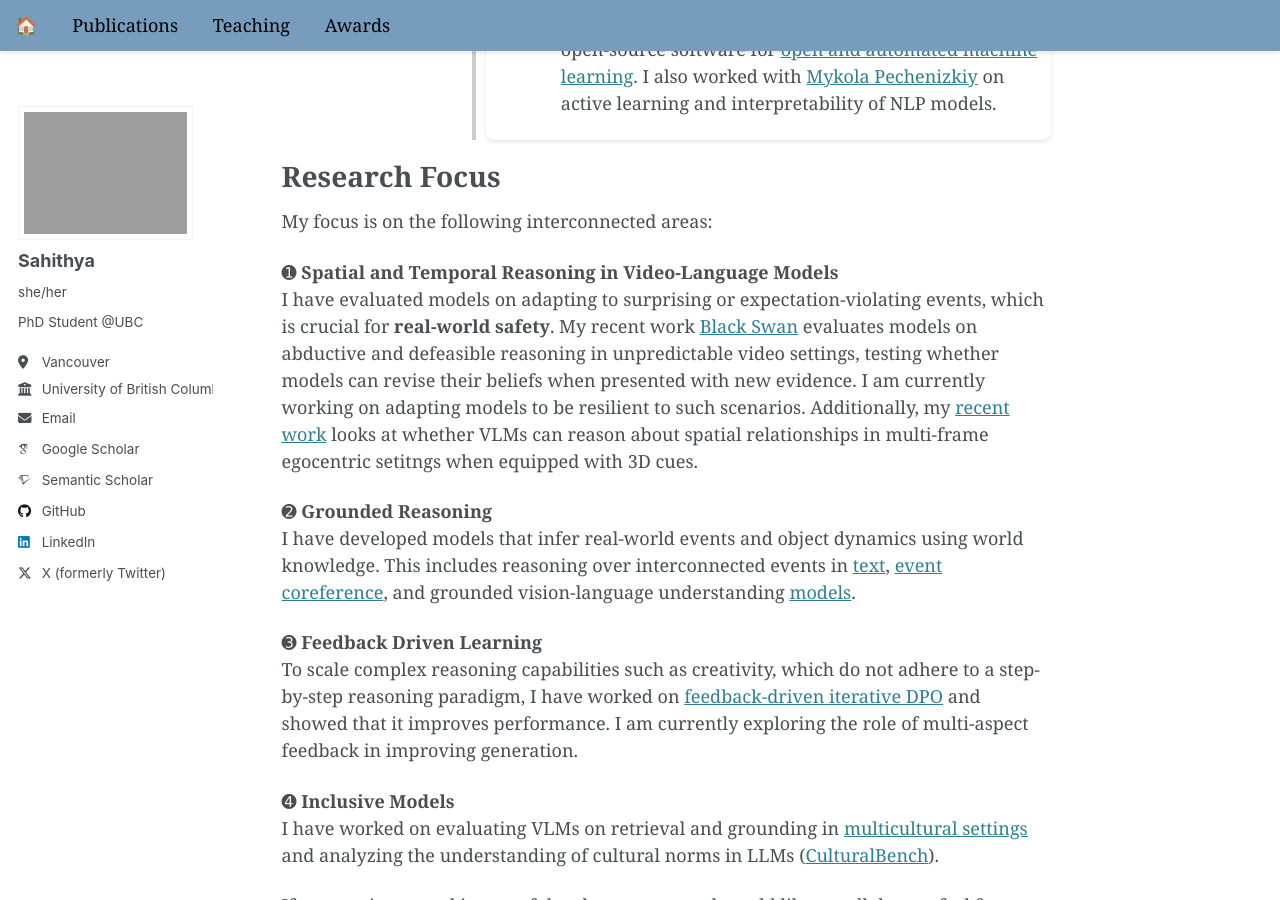
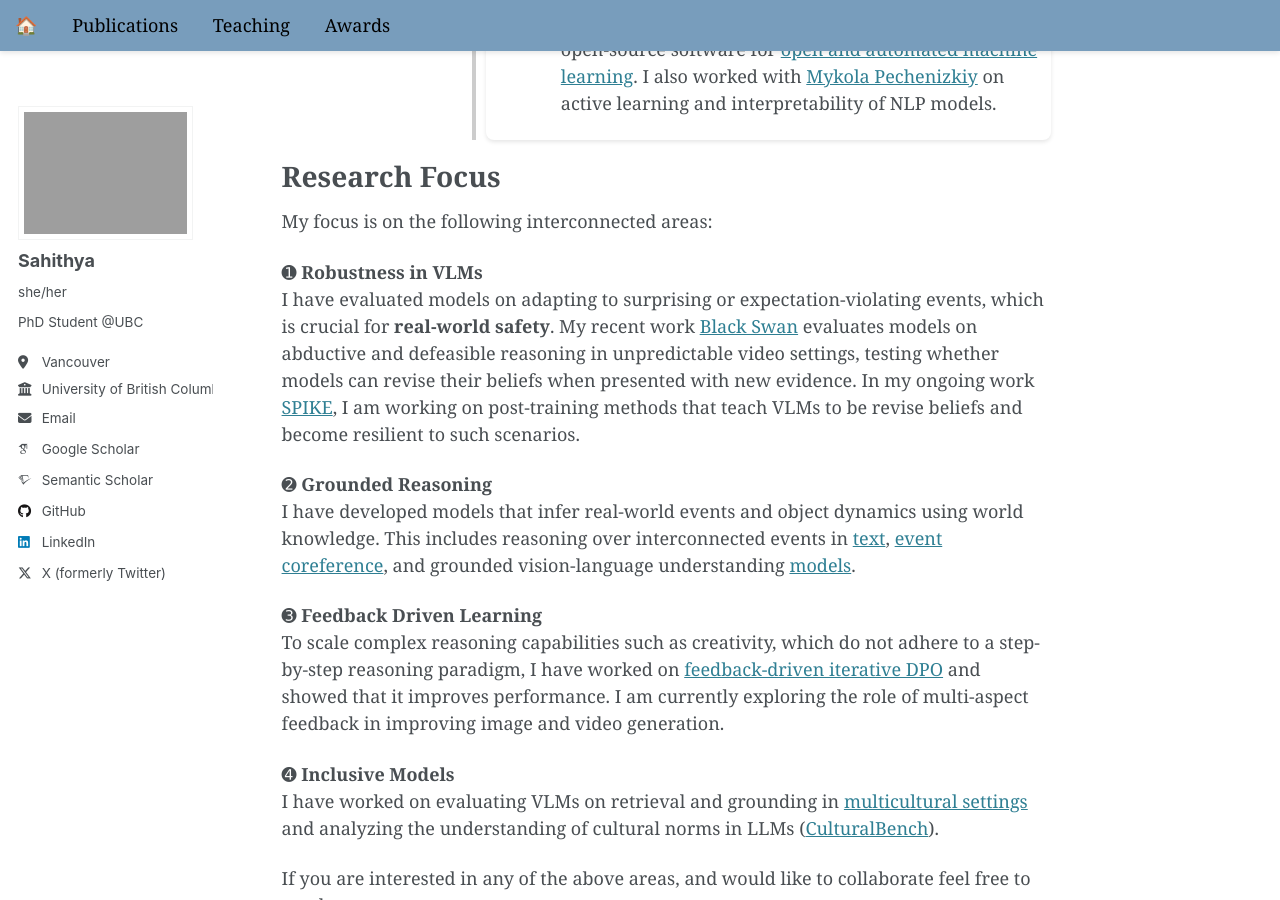
Before and after one commit to sahithyaravi/sahithyaravi.github.io, a Jekyll site: the page built from _pages/about.md, in a window 1280 px wide and 900 px high, scrolled down 1129 px. Built offline with Jekyll 4.4.1, drawn with Linux system fonts in a browser that asks for light colours; some web fonts are replaced.

```diff
--- a/_pages/about.md
+++ b/_pages/about.md
@@ -141,16 +141,14 @@ I work at the intersection of NLP, Vision and cognitively-inspired reasoning. Th
 
 My focus is on the following interconnected areas:
 
-➊ **Spatial and Temporal Reasoning in Video-Language Models**
-I have evaluated models on adapting to surprising or expectation-violating events, which is crucial for **real-world safety**. My recent work [Black Swan](https://blackswan.cs.ubc.ca/) evaluates models on abductive and defeasible reasoning in unpredictable video settings, testing whether models can revise their beliefs when presented with new evidence. I am currently working on adapting models to be resilient to such scenarios.
-Additionally, my [recent work](https://arxiv.org/pdf/2505.24257) looks at whether VLMs can reason about spatial relationships in multi-frame egocentric setitngs when equipped with 3D cues.
+➊ **Robustness in VLMs**
+I have evaluated models on adapting to surprising or expectation-violating events, which is crucial for **real-world safety**. My recent work [Black Swan](https://blackswan.cs.ubc.ca/) evaluates models on abductive and defeasible reasoning in unpredictable video settings, testing whether models can revise their beliefs when presented with new evidence. In my ongoing work [SPIKE](https://www.arxiv.org/pdf/2509.23433), I am working on post-training methods that teach VLMs to be revise beliefs and become resilient to such scenarios.
 
 ➋ **Grounded Reasoning**
 I have developed models that infer real-world events and object dynamics using world knowledge. This includes reasoning over interconnected events in [text](https://aclanthology.org/2023.findings-emnlp.861.pdf), [event coreference](https://aclanthology.org/2023.eacl-main.125), and grounded vision-language understanding [models](https://openaccess.thecvf.com/content/WACV2023/papers/Ravi_VLC-BERT_Visual_Question_Answering_With_Contextualized_Commonsense_Knowledge_WACV_2023_paper.pdf).
 
 ➌ **Feedback Driven Learning**
-To scale complex reasoning capabilities such as creativity, which do not adhere to a step-by-step reasoning paradigm, I have worked on [feedback-driven iterative DPO](https://aclanthology.org/2024.acl-long.706.pdf) and showed that it improves performance. I am currently exploring the role of multi-aspect feedback in improving generation.
-
+To scale complex reasoning capabilities such as creativity, which do not adhere to a step-by-step reasoning paradigm, I have worked on [feedback-driven iterative DPO](https://aclanthology.org/2024.acl-long.706.pdf) and showed that it improves performance. I am currently exploring the role of multi-aspect feedback in improving image and video generation.
 
 ➍ **Inclusive Models**
 I have worked on evaluating VLMs on retrieval and grounding in [multicultural settings](https://aclanthology.org/2024.emnlp-main.385/) and analyzing the understanding of cultural norms in LLMs ([CulturalBench](https://arxiv.org/abs/2410.02677)).
--- a/projects/spike-rl/index.html
+++ b/projects/spike-rl/index.html
@@ -19,7 +19,7 @@
         }
 
         .container {
-            max-width: 1200px;
+            /* max-width: 1200px; */
             margin: 0 auto;
             background: white;
             box-shadow: 0 0 60px rgba(0,0,0,0.08);
```
Also changed, not shown: _pages/publications.md (+7 -0 lines).
